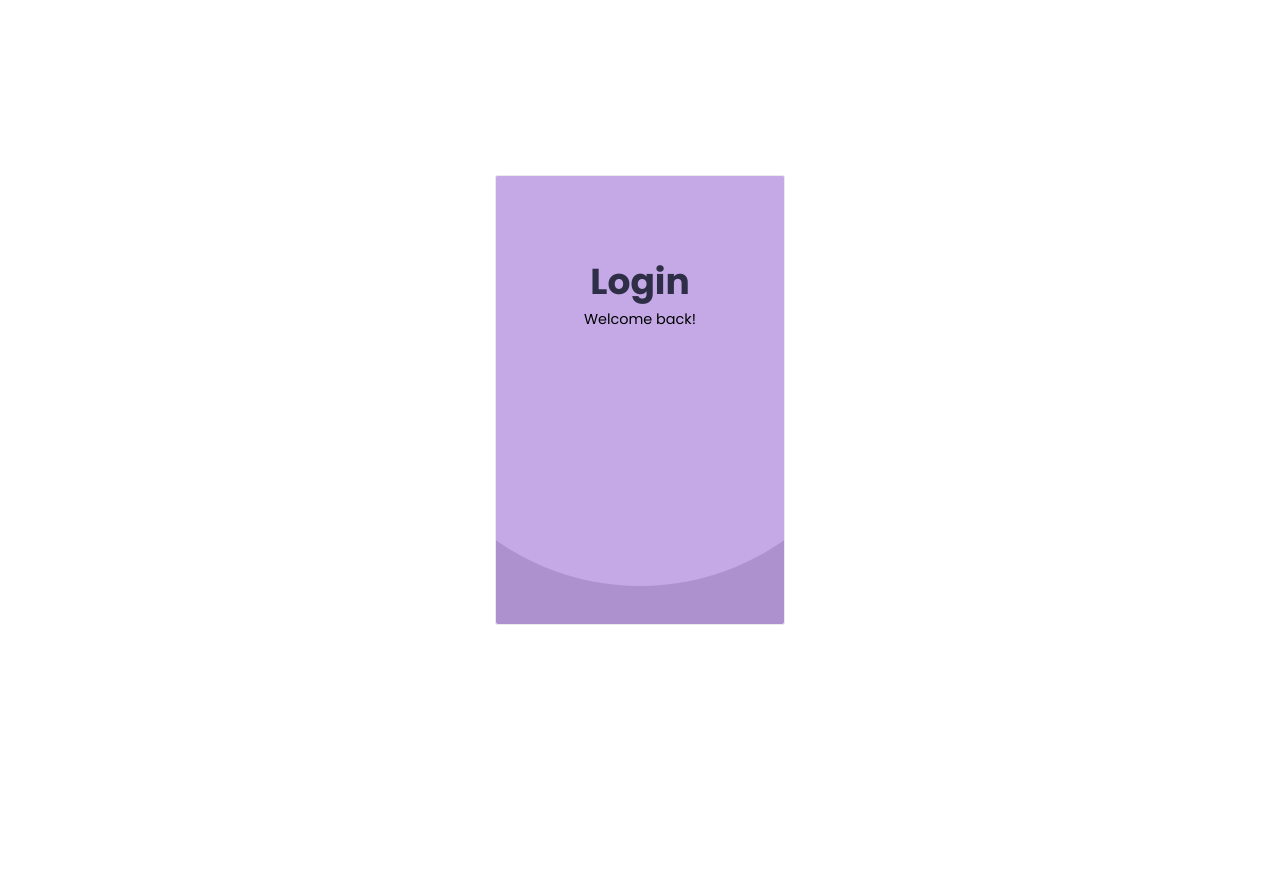
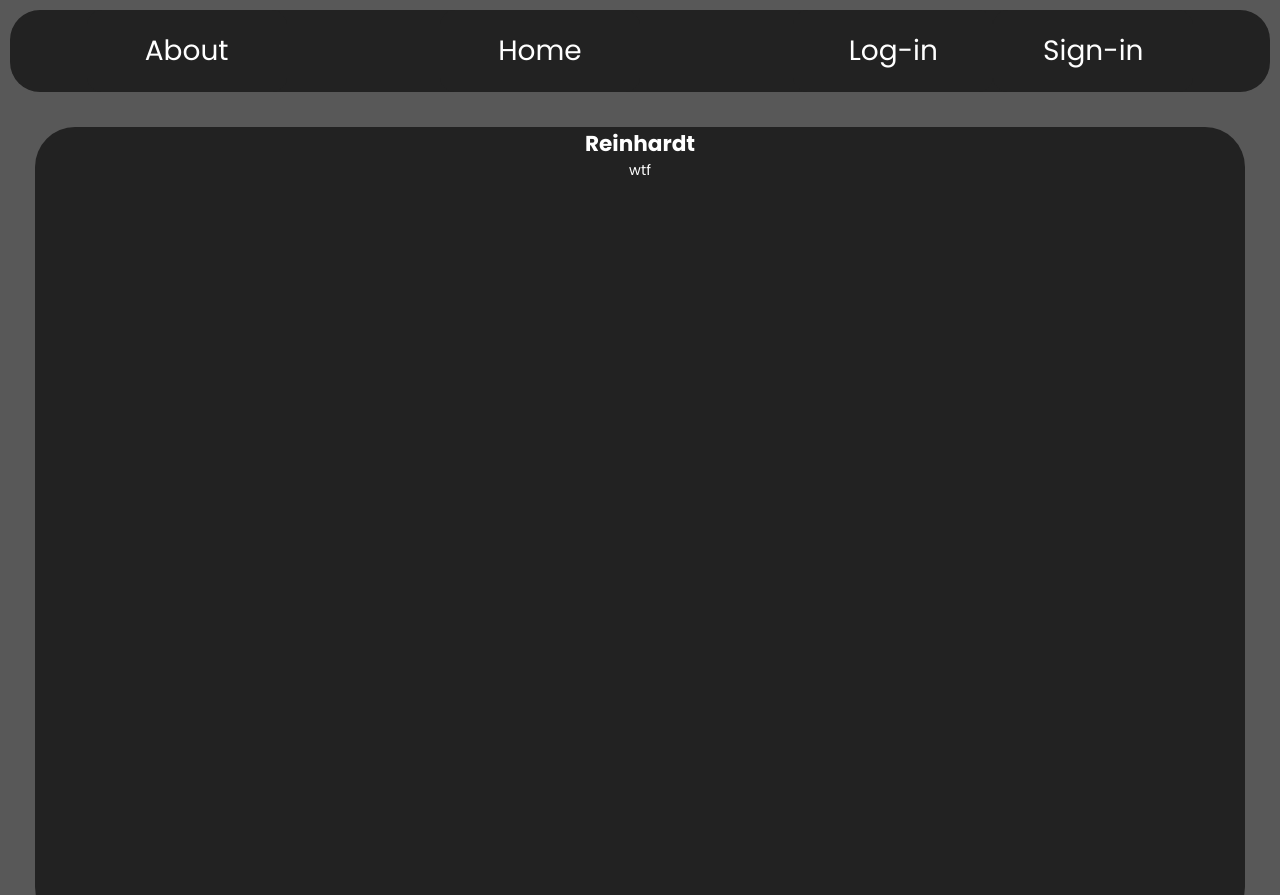
Before and after one commit to Phreyle/GitPhresh.github.io, a plain HTML site: page index.html in a window 1280 px wide. Shown: the top 895 px of the page. Before the commit the page ends 800 px from the top, so only its background shows below. Drawn offline with Linux system fonts and the light colour scheme.

Commit message:
Revised Html

```diff
--- a/index.html
+++ b/index.html
@@ -5,43 +5,26 @@
 	<meta charset="UTF-8">
 	<meta http-equiv="X-UA-Compatible" content="IE=edge">
 	<meta name="viewport" content="width=device-width, initial-scale=1.0">
-	<title>Account In PHP</title>
+	<title>Dashboard</title>
 	<!-- Link css to our html -->
 	<link rel="stylesheet" href="./main.css">
 </head>
 
 <body>
-	<div class="form_container">
-		<div class="overlay">
-			<!-- This will not have content -->
+	<header>
+		<div class="nav_container">
+			<button class="button">About</button>
+			<button class="button">Home</button>
+			<span class="Separator">
+				<button class="button">Log-in</button>
+				<button class="button">Sign-in</button>
+			</span>
 		</div>
-
-		<div class="titleDiv">
-			<h1 class="title">Login</h1>
-			<span class="subTitle">Welcome back!</span>
-		</div>
-
-		<!-- formsection -->
-		<form action="" method="">
-			<div class="row grid">
-				<!-- Username -->
-				<div class="row">
-					<label for="username">User Name</label>
-					<input type="text" id="username" name="userName" placeholder="Enter your username" required>
-				</div>
-				<!-- Password -->
-				<div class="row">
-					<label for="password">User Name</label>
-					<input type="password" id="password" name="password" placeholder="Enter your password" required>
-				</div>
-				<!-- Submit button -->
-				<div class="row">
-					<input type="submit" id="submitBtn" name="submit" value="Login" required>
-					<span class="registerLink">Don't have an account?<a href="register.html">register</a></span>
-				</div>
-			</div>
-		</form>
-	</div>
+	</header>
+	<article>
+		<h1>Reinhardt</h1>
+		<p> wtf</p>
+	</article>
 </body>
 
 </html>
--- a/main.scss
+++ b/main.scss
@@ -9,8 +9,8 @@
 }
 
 :root {
-    --primaryColor: #ad91cf;
-    --secondaryColor: rgb(196, 169, 230);
+    --primaryColor: #222;
+    --secondaryColor: #585858;
     --blackColor: rgb(46, 46, 71);
     --borderColor: rgb(46, 46, 71);
     --inputColor: rgb(241, 241, 241);
@@ -23,114 +23,66 @@ html {
 }
 
 body {
+    background-color: #585858;
+}
+
+header {
+    .Separator{
+        border-radius:15px;
+        display: flex;
+        justify-content: right;
+    }
+    .nav_container {
+        display: flex;
+        justify-content: space-around;
+        flex-direction: row;
+        margin: 10px;
+        background-color: var(--primaryColor);
+        border-radius: 30px;
+        .button {
+            position: relative;
+            background-color:var(--primaryColor);
+            border: none;
+            font-size: 28px;
+            color: #FFFFFF;
+            padding: 20px;
+            width: 200px;
+            text-align: center;
+            transition-duration: 0.4s;
+            text-decoration: none;
+            overflow: hidden;
+            cursor: pointer;
+            border-radius: 15px;
+          }
+
+          .button:after {
+            content: "";
+            background: #f1f1f1;
+            display: block;
+            position: absolute;
+            padding-top: 300%;
+            padding-left: 350%;
+            margin-left: -20px !important;
+            margin-top: -120%;
+            opacity: 0;
+            transition: all 0.8s
+          }
+
+          .button:hover {background-color: var(--secondaryColor)}
+    }
+}
+
+article{
     display: flex;
     align-items: center;
-    justify-content: center;
-    margin: auto;
     flex-direction: column;
-    width: 100vw;
+    margin: 35px;
+    background-color: var(--primaryColor);
+    border-radius: 40px;
     height: 100vh;
+    color: #FFFFFF;
 
-    .form_container {
-        width: 290px;
-        height: 450px;
-        padding: 0 1rem;
-        border-radius: 3px;
-        border: 1px solid rgb(234, 234, 234);
-        display: flex;
-        align-items: center;
-        justify-content: center;
-        flex-direction: column;
-        margin: auto;
-        position: relative;
-        background-color: var(--primaryColor);
-        overflow: hidden;
-        z-index: 1;
-
-        .overlay {
-            position: absolute;
-            background-color: var(--secondaryColor);
-            content: '';
-            height: 500px;
-            width: 500px;
-            border-radius: 50%;
-            z-index: 2;
-            top: -20%;
-        }
-
-        .titleDiv {
-            position: relative;
-            width: 100%;
-            margin: 10px auto 5px;
-            text-align: center;
-            transform: translateY(-3rem);
-            z-index: 1000;
-
-            .title {
-                color: var(--blackColor);
-                font-weight: 700;
-                font-size: 2.5rem;
-            }
-        }
-
-        .rows {
-            display: grid;
-            position: relative;
-            gap: 1rem;
-            z-index: 1000;
-            transform: translateY(-1rem);
-            padding-bottom: 1rem;
-
-            label {
-                display: block;
-                padding-bottom: .285rem;
-                font-size: 13px;
-            }
-
-            input {
-                width: 100%;
-                background: var(--inputColor);
-                border: none;
-                outline: none;
-                color: var(--blackColor);
-                font-weight: 500;
-                padding: .5rem;
-                border-radius: 3px;
-            }
-
-            ::placeholder {
-                font-size: 10px;
-            }
-
-            #submitBtn {
-                background: var(--blackColor);
-                border-radius: 3px;
-                cursor: pointer;
-                color: white;
-
-                &:hover {
-                    background: rgb(03, 203, 235);
-                    color: var(--blackColor);
-                }
-            }
-
-            .registerLink {
-                display: block;
-                font-size: 13px;
-                color: var(--blackColor);
-                text-align: center;
-                font-weight: 400;
-                margin-top: 1rem;
-
-                a {
-                    text-decoration: none;
-                    cursor: pointer;
-                }
-            }
-        }
-
+    h1{
     }
 
-
-
 }
```
Also changed, not shown: main.css, 1 other file.
